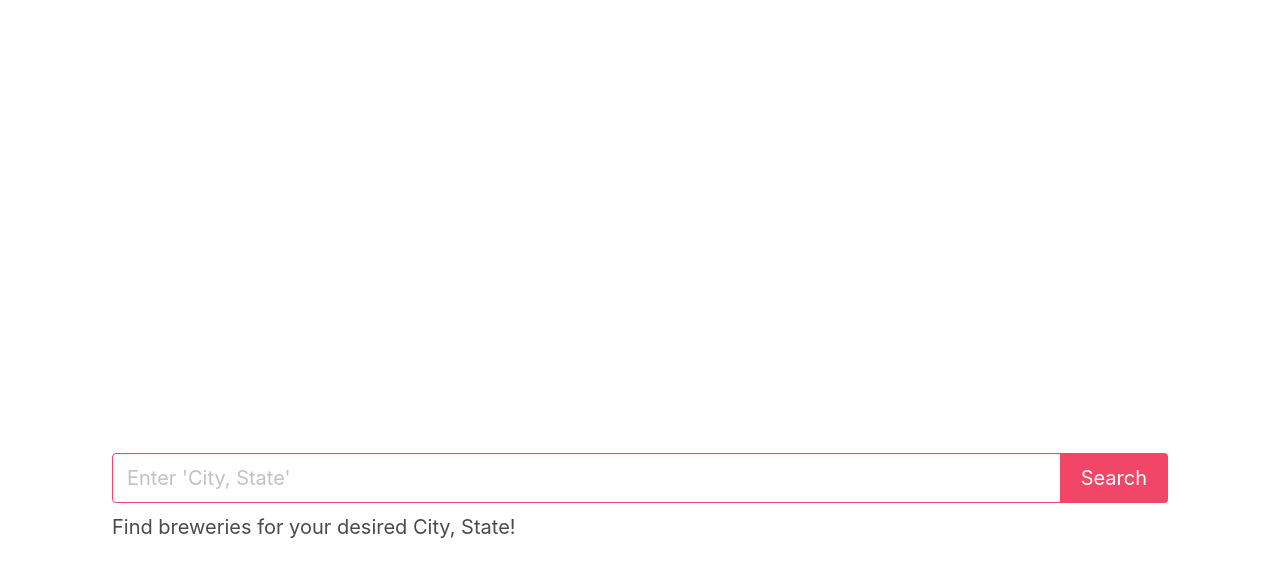
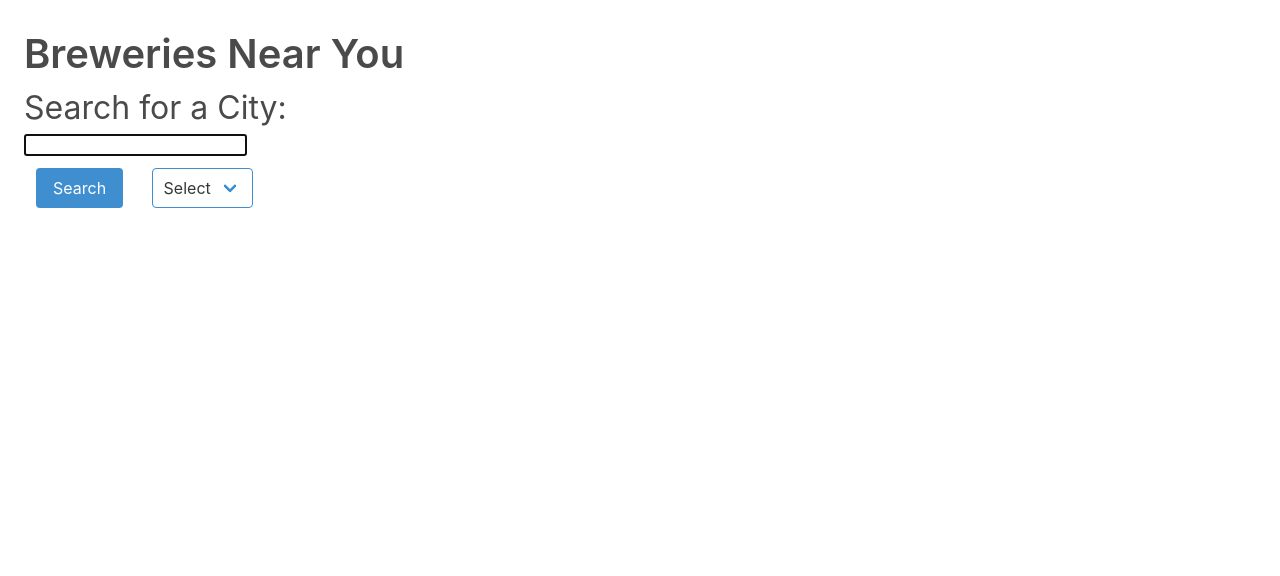
Before and after one commit to cchern3/Grab-n-Drink, a plain HTML site: page index.html in a window 1280 px wide. Drawn offline with nearby package versions, Linux system fonts and the light colour scheme.

Commit message:
html update

```diff
--- a/index.html
+++ b/index.html
@@ -8,30 +8,33 @@
     <link rel="stylesheet" href="./style.css">
 </head>
 
-<body>
-  <div class="container mb-6">
-    <section id="hero" class="hero is-fullheight is-bold mb-4">
-      <div class="hero-body">
-        <div id="searchDiv" class="container mt-6 pt-6">
-          <div id="searchArea" class="field has-addons mt-6 pt-6">
-              <div class="control is-expanded">
-                <input id="stateSearched" class="input is-medium is-danger" type="text" placeholder="Enter 'City, State'">
-              </div>
-              <div class="control">
-                <a id="searchBtn" class="button is-medium is-danger">
-                  Search
-                </a>
-              </div>
+    <!-- Brewery section -->
+    <div class="columns">
+      <div class="column">
+      <section id="breweries" class="m-5">
+          <h2 class="is-size-2 has-text-weight-semibold">Breweries Near You</h2>
+          <div m-3>
+              <p class="is-size-3">Search for a City:</h3>
+              <form id="brew-form">
+                  <label class="form-label" for="city"></label>
+                  <input name="city" id="city" type="text" autofocus="true" /><br>
+                  <button type="submit" class="button is-info m-3">Search</button>
+
+                  <div class="select is-info m-3">
+                      <select id="searchHistory" onchange="getCityBreweries(this.value)">
+                        <option class="option" value="entry" selected disabled>Select</option>
+                      </select>
+                    </div>
+              </form>
           </div>
 
-          <p id="description" class="mt-2 subtitle">
-            Find breweries for your desired City, State!
-          </p>
-        </div>
-      </div>
-    </section>
-  </div>
+              <h2 class="m-3 is-size-2"><span id="city-search-term"></span></h2>
+              <div class="columns is-multiline" id="brewery-container"> </div>
+          </div>
 
+      </section>
+
+  <script src="https://cdnjs.cloudflare.com/ajax/libs/jquery/3.2.1/jquery.min.js"></script>
 
   <script src="./script.js"></script>
 
```
